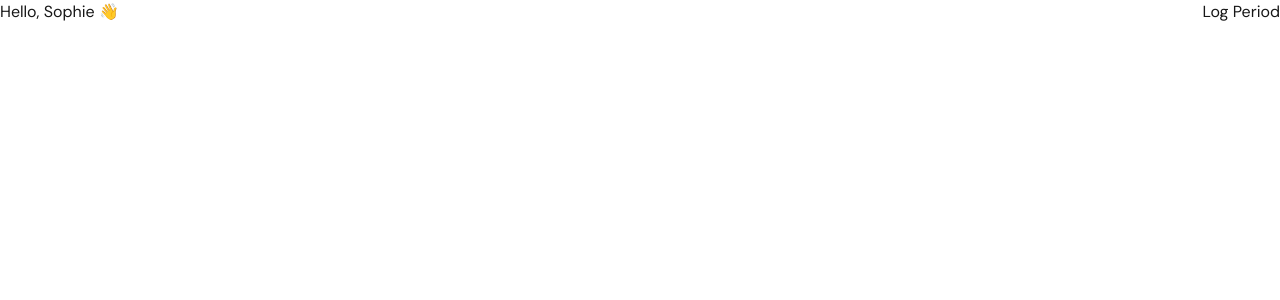
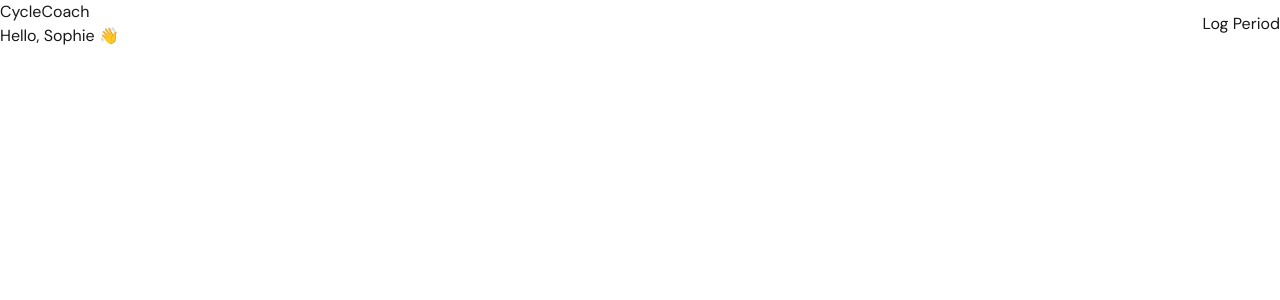
Before and after one commit to zofienora/cyclecoach, a Next.js app in the folder my-app/: page / in a window 1280 px wide. Shown: the top 300 px of the page. Built offline with nearby package versions, Linux system fonts and the light colour scheme.

Commit message:
added h1 to header

```diff
--- a/my-app/app/components/Header.tsx
+++ b/my-app/app/components/Header.tsx
@@ -4,9 +4,12 @@ export default function Header() {
   return (
     <header className="flex justify-between items-center px-4 py-6">
       <div>
-        <h1 className="text-lg font-heading text-foreground">
+        <h1 className="text-2xl font-heading text-foreground">
+            CycleCoach
+        </h1>
+        <h2 className="text-lg font-heading text-foreground">
           Hello, Sophie 👋
-        </h1>
+        </h2>
       </div>
 
       <button className="bg-alert text-white text-sm px-4 py-2 rounded-full font-semibold shadow">
```
